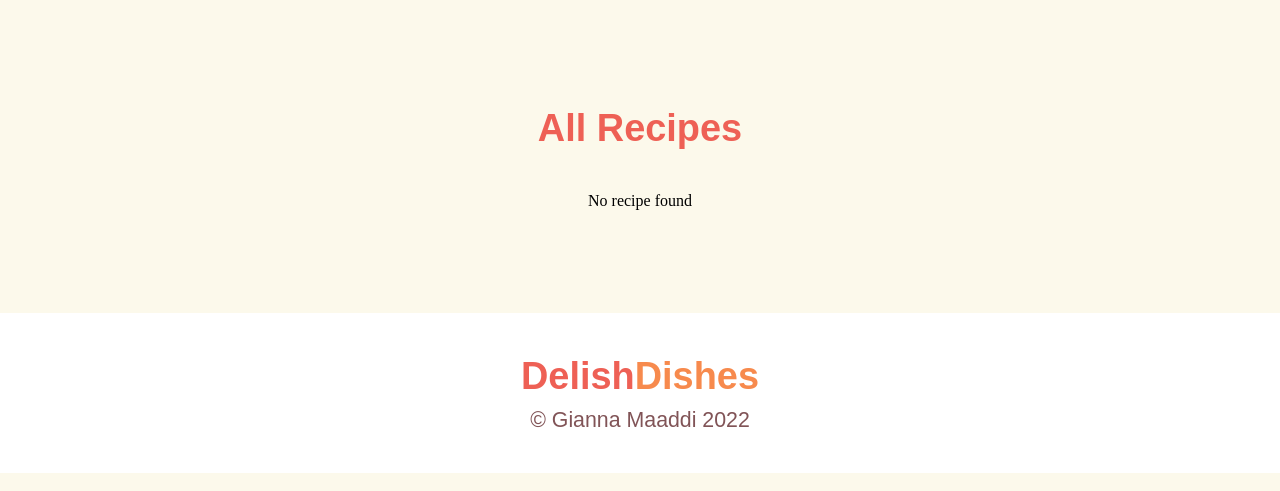
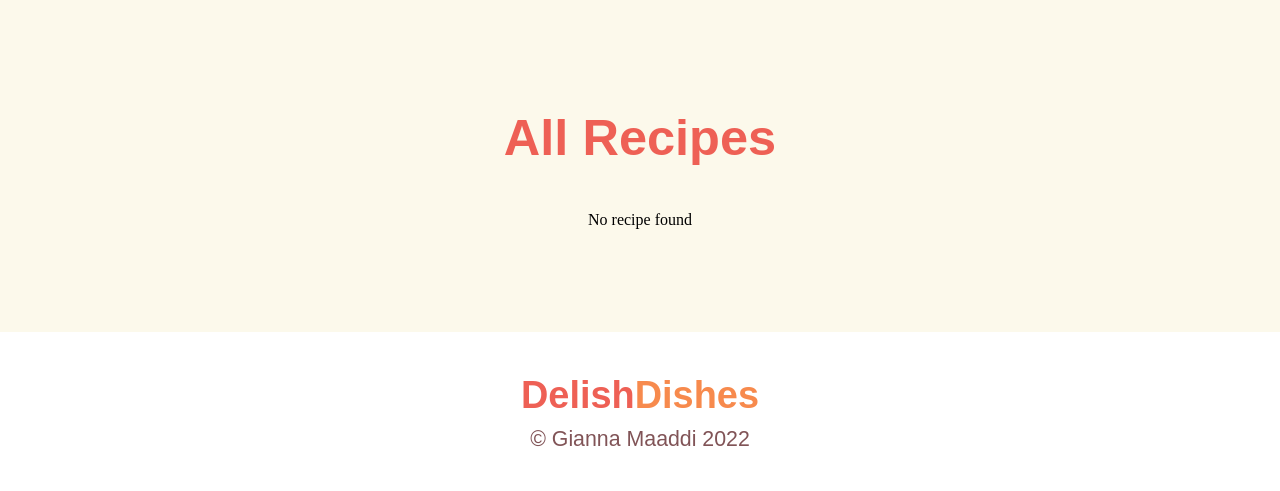
Before and after one commit to gmaaddi/idm232-grm76, a PHP site: page /final/recipes.php in a window 1280 px wide. Shown: the part 64-555 px from the top of the page. Run offline with PHP 8.4, Linux system fonts and the light colour scheme; data that the repository does not hold is empty; some libraries are stand-ins or nearby versions.

Commit message:
:bento: Bigger page title
h2 not h3

```diff
--- a/final/recipes.php
+++ b/final/recipes.php
@@ -7,7 +7,7 @@ include_once __DIR__ . '/_components/header.php';
 
 <div class="main">
 <div class="featured-container">
-        <h3 class="page-title">All Recipes</h3>
+        <h2 class="page-title">All Recipes</h2>
         <?php include __DIR__ . '/_components/card.php'; ?>
     </div>
 </div>
```
